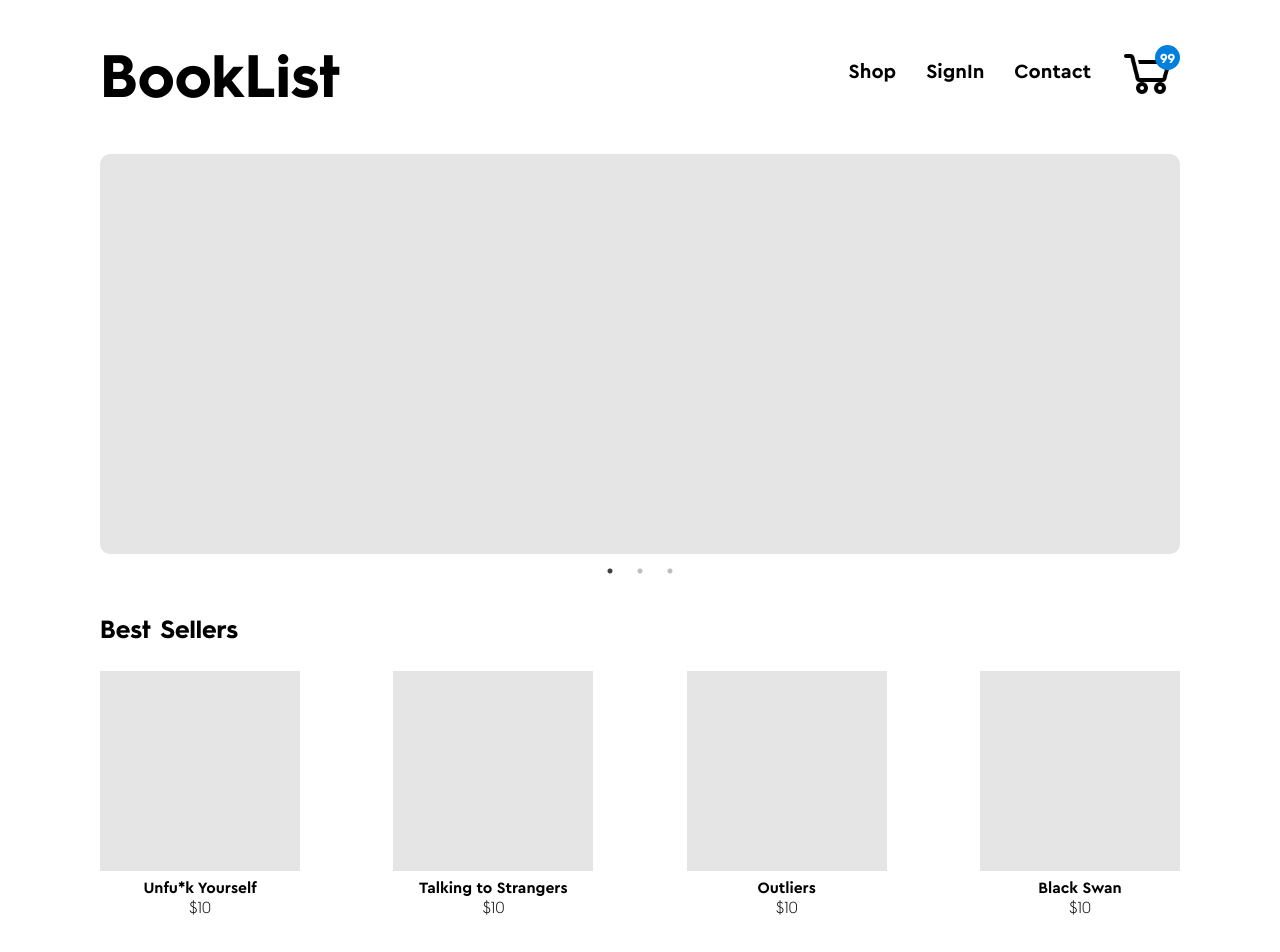
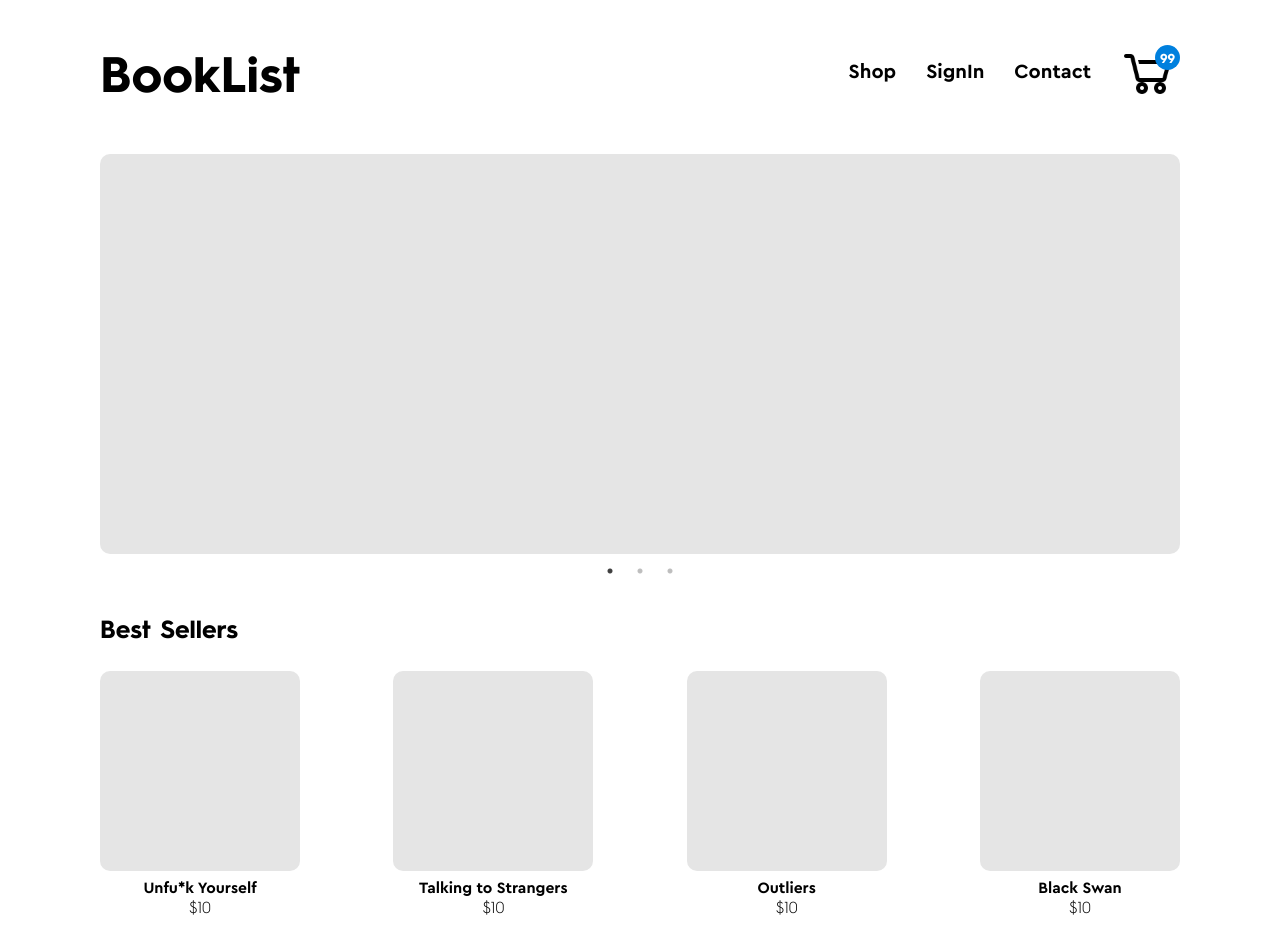
Before and after one commit to awllms/booklist, a React (Create React App) app: page / in a window 1280 px wide. Shown: the top 952 px of the page. Built offline with nearby package versions, Linux system fonts and the light colour scheme.

Commit message:
Changes h1 font size and changes DirectoryItem images to rounded corners

```diff
--- a/src/App.css
+++ b/src/App.css
@@ -44,7 +44,7 @@
 
 h1 {
   font-family: "Hurme Geometric Sans 3 W03 Bold";
-  font-size: 3.75rem;
+  font-size: 3.125rem;
   line-height: 0.65;
 }
 
--- a/src/components/DirectoryItems/DirectoryItems.scss
+++ b/src/components/DirectoryItems/DirectoryItems.scss
@@ -5,6 +5,7 @@
     display: flex;
     margin-bottom: 30px;
   }
+
   .directory-items {
     width: 100%;
     display: flex;
@@ -16,9 +17,11 @@
 
       .directory-item-image {
         background-color: #E5E5E5;
+        border-radius: 10px;
         min-height: 200px;
         max-height: 200px;
       }
+
       h4 {
         margin-top: 10px;
         margin-bottom: 2px;
```
